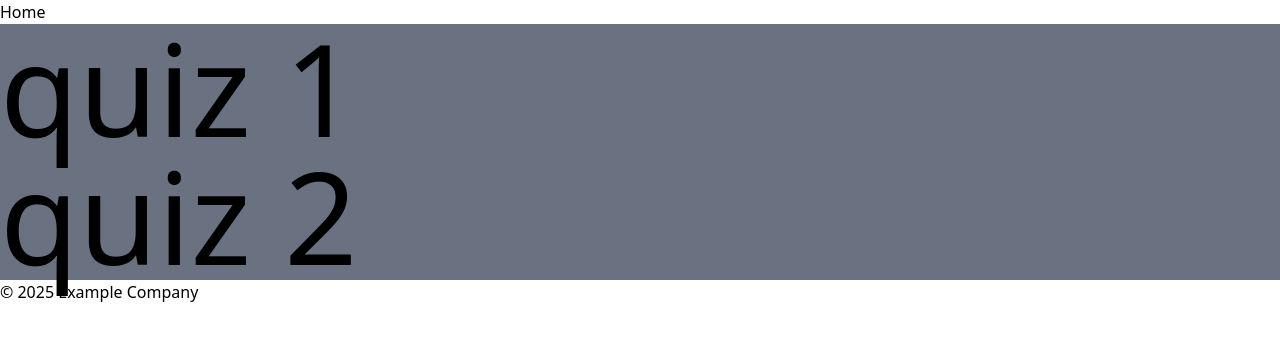
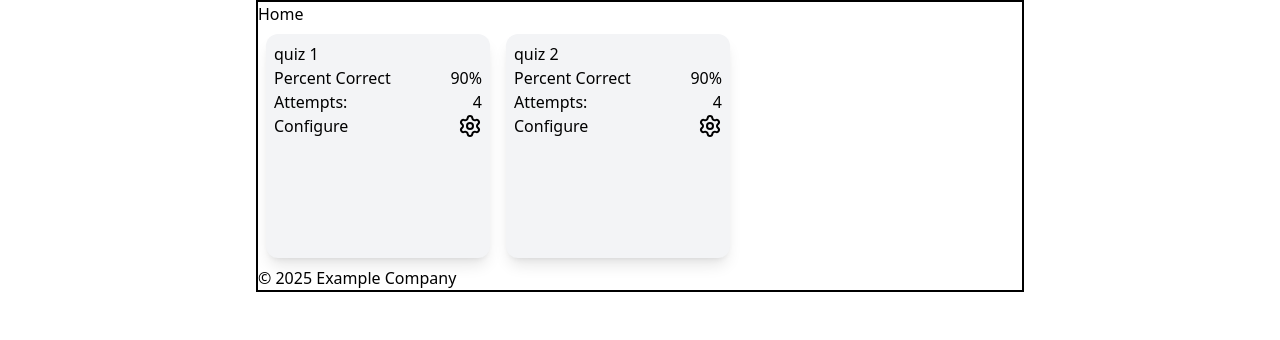
Before and after one commit to bgwilson12/inquizit, a Next.js app: page / in a window 1280 px wide. Shown: the top 340 px of the page. Built offline with nearby package versions, Linux system fonts and the light colour scheme.

Commit message:
configured cards

```diff
--- a/package.json
+++ b/package.json
@@ -10,6 +10,7 @@
 		"format": "prettier --write ."
 	},
 	"dependencies": {
+		"lucide-react": "^0.544.0",
 		"next": "15.5.4",
 		"react": "19.1.0",
 		"react-dom": "19.1.0"
--- a/src/app/layout.tsx
+++ b/src/app/layout.tsx
@@ -13,7 +13,9 @@ export default function RootLayout({
 }>) {
 	return (
 		<html lang="en">
-			<body>{children}</body>
+			<body className="flex flex-col gap-2 items-center w-full">
+				{children}
+			</body>
 		</html>
 	);
 }
--- a/src/app/page.tsx
+++ b/src/app/page.tsx
@@ -1,18 +1,35 @@
 import initialData from "../../data.json";
+import { Settings } from "lucide-react";
 
 function QuizItem({ item }: { item: { id: string; name: string } }) {
-	return <div className="bg-gray-500 text-9xl">{item.name}</div>;
+	return (
+		<div className="h-56 w-56 p-2 m-2 shadow-lg rounded-xl bg-gray-100">
+			<div>{item.name}</div>
+			<div className="flex justify-between ">
+				<p>Percent Correct</p>
+				<p>{90}%</p>
+			</div>
+			<div className="flex justify-between ">
+				<p>Attempts:</p>
+				<p>{4}</p>
+			</div>
+			<div className="flex justify-between ">
+				<p>Configure</p>
+				<Settings />
+			</div>
+		</div>
+	);
 }
 
 export default function Home() {
 	return (
-		<>
+		<div className="w-3xl border-2">
 			<header>
 				<h1>Home</h1>
 			</header>
 
-			<main className="bg-gray-600">
-				<div className="bg-gray-500">
+			<main className="">
+				<div className="flex">
 					{initialData.map((item) => {
 						return <QuizItem key={item.id} item={item} />;
 					})}
@@ -22,6 +39,6 @@ export default function Home() {
 			<footer>
 				<p>&copy; 2025 Example Company</p>
 			</footer>
-		</>
+		</div>
 	);
 }
```
Also changed, not shown: 1 other file (tests, documents, lock files or other folders).
